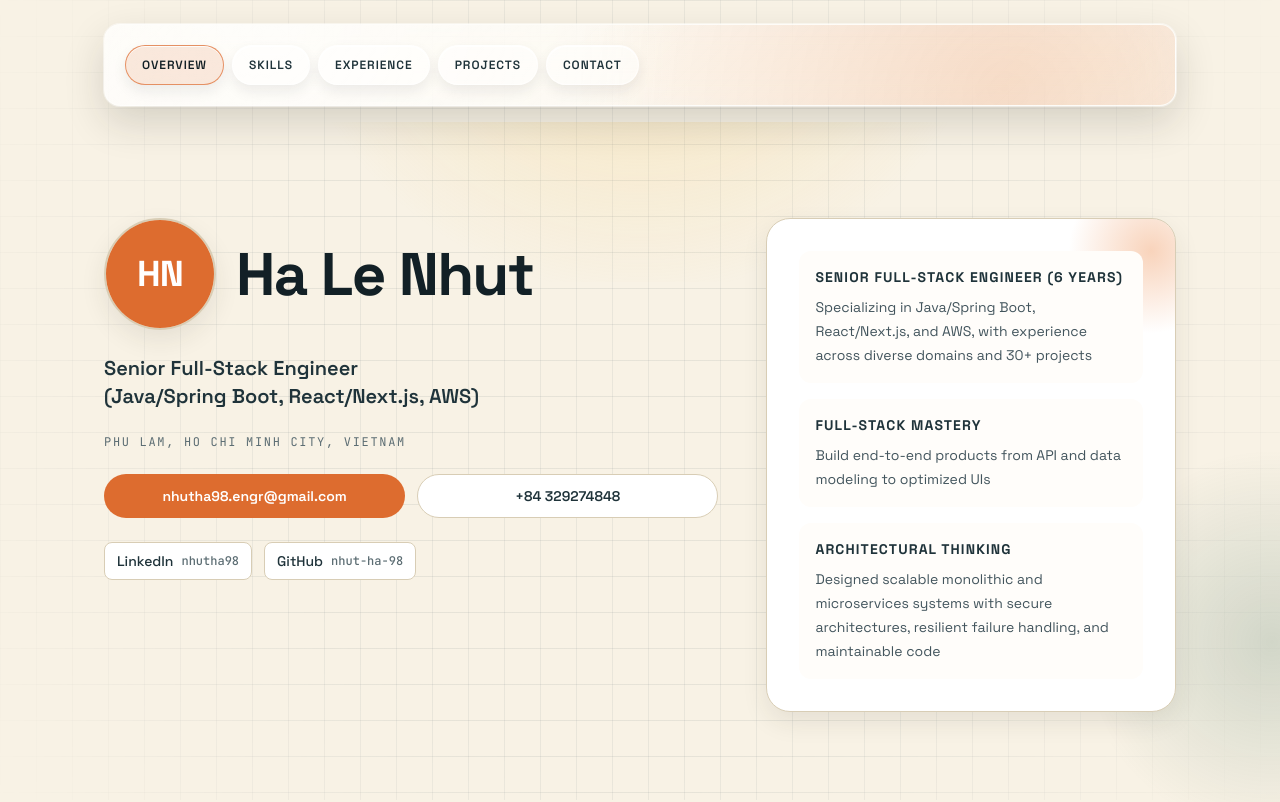
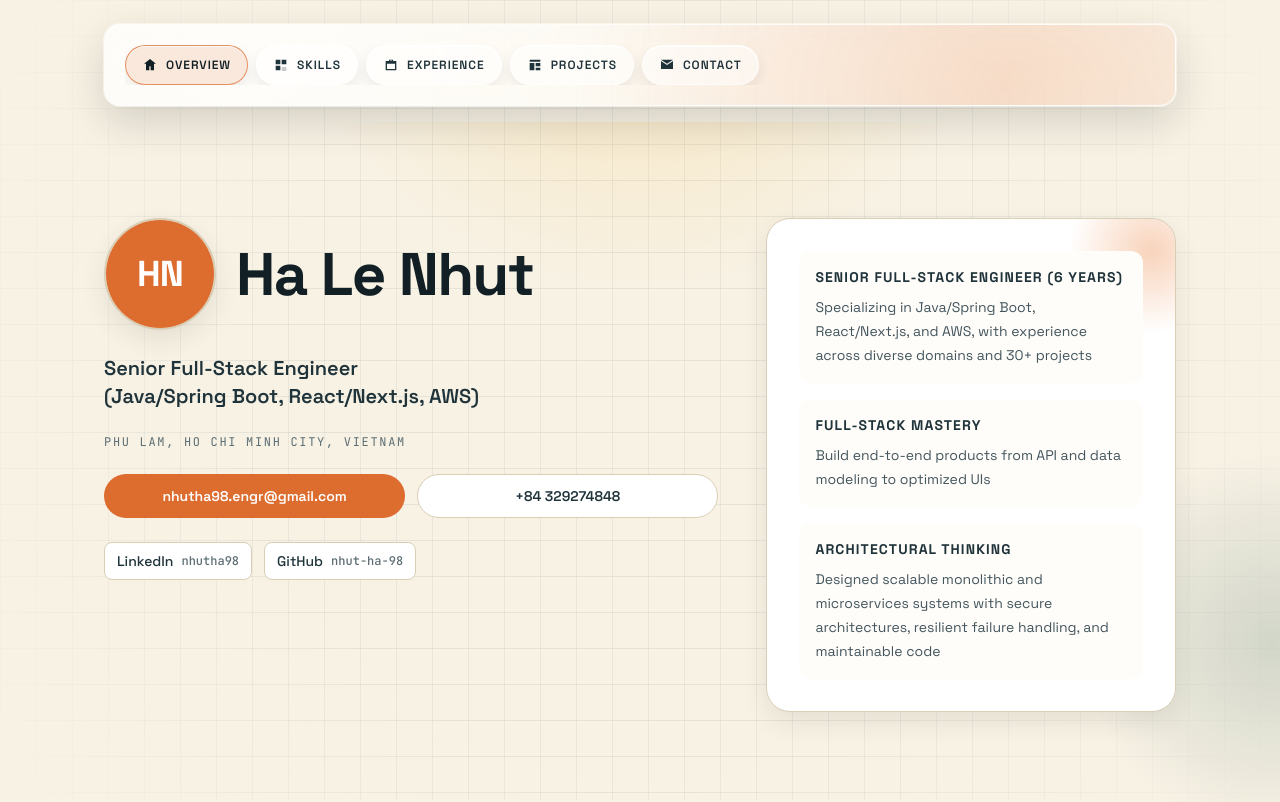
Before and after one commit to nhut-ha-98/nhutha-portfolio, a Next.js app: page / in a window 1280 px wide. Shown: the top 802 px of the page. Built offline with nearby package versions, Linux system fonts and the light colour scheme.

Commit message:
feat: add NavIcon component to PageHeaderView for improved navigation icons and accessibility

```diff
--- a/components/ui/PageHeaderView.tsx
+++ b/components/ui/PageHeaderView.tsx
@@ -8,6 +8,61 @@ interface PageHeaderViewProps {
   navItems: readonly NavItem[];
   isSticky?: boolean;
   activeHref?: string;
+}
+
+function NavIcon({ href }: { href: string }) {
+  const iconClassName = "size-4";
+
+  switch (href) {
+    case "#hero":
+      return (
+        <svg viewBox="0 0 24 24" aria-hidden="true" className={iconClassName}>
+          <path
+            d="M12 3l9 7h-3v10h-5v-6H11v6H6V10H3l9-7z"
+            fill="currentColor"
+          />
+        </svg>
+      );
+    case "#skills":
+      return (
+        <svg viewBox="0 0 24 24" aria-hidden="true" className={iconClassName}>
+          <path
+            d="M4 4h7v7H4V4zm9 0h7v7h-7V4zM4 13h7v7H4v-7zm9 3h7v1h-7v-1zm0 3h7v1h-7v-1z"
+            fill="currentColor"
+          />
+        </svg>
+      );
+    case "#experience":
+      return (
+        <svg viewBox="0 0 24 24" aria-hidden="true" className={iconClassName}>
+          <path
+            d="M9 4h6v2h5v14H4V6h5V4zm2 2h2V5h-2v1zm-5 4v8h12v-8H6z"
+            fill="currentColor"
+          />
+        </svg>
+      );
+    case "#projects":
+      return (
+        <svg viewBox="0 0 24 24" aria-hidden="true" className={iconClassName}>
+          <path
+            d="M4 4h16v3H4V4zm0 5h7v11H4V9zm9 0h7v5h-7V9zm0 7h7v4h-7v-4z"
+            fill="currentColor"
+          />
+        </svg>
+      );
+    case "#contact":
+      return (
+        <svg viewBox="0 0 24 24" aria-hidden="true" className={iconClassName}>
+          <path d="M3 6l9 6 9-6v12H3V6zm9 4L3 4h18l-9 6z" fill="currentColor" />
+        </svg>
+      );
+    default:
+      return (
+        <svg viewBox="0 0 24 24" aria-hidden="true" className={iconClassName}>
+          <circle cx="12" cy="12" r="4" fill="currentColor" />
+        </svg>
+      );
+  }
 }
 
 export function PageHeaderView({
@@ -24,27 +79,33 @@ export function PageHeaderView({
           : "shadow-[0_16px_40px_rgba(30,34,26,0.16)]"
       }`}
     >
-      <div className="flex flex-wrap items-center justify-between gap-3">
-        {/* <h2 className="relative text-sm font-bold uppercase tracking-[0.12em] text-[var(--ink-soft)]">
-          {title}
-        </h2> */}
-        <nav aria-label="Page sections" className="relative">
-          <ul className="flex flex-wrap justify-end gap-2">
+      <div className="flex flex-nowrap items-center justify-between gap-3">
+        <nav aria-label="Page sections" className="relative min-w-0 flex-1">
+          <h2 className="sr-only">{title}</h2>
+          <ul className="flex flex-nowrap justify-start gap-2  overflow-x-auto">
             {navItems.map((item) => {
               const isActive = item.href === activeHref;
 
               return (
-                <li key={item.href}>
+                <li key={item.href} className="shrink-0">
                   <a
                     href={item.href}
+                    aria-label={item.label}
                     aria-current={isActive ? "location" : undefined}
-                    className={`inline-flex min-h-10 items-center rounded-full border px-4 text-xs font-semibold uppercase tracking-[0.08em] shadow-[inset_0_1px_0_rgba(255,255,255,0.8),0_6px_14px_rgba(21,30,35,0.08)] transition focus-visible:outline-2 focus-visible:outline-offset-2 focus-visible:outline-[var(--accent)] ${
+                    className={`inline-flex min-h-10 items-center gap-2 whitespace-nowrap rounded-full border px-3 text-xs font-semibold uppercase tracking-[0.08em] shadow-[inset_0_1px_0_rgba(255,255,255,0.8),0_6px_14px_rgba(21,30,35,0.08)] transition focus-visible:outline-2 focus-visible:outline-offset-2 focus-visible:outline-[var(--accent)] sm:px-4 ${
                       isActive
                         ? "border-[var(--accent)]/70 bg-[var(--accent)]/14 text-[var(--ink)]"
                         : "border-white/60 bg-white/50 text-[var(--ink-soft)] hover:border-[var(--accent)]/55 hover:bg-white/68 hover:text-[var(--ink)]"
                     }`}
                   >
-                    {item.label}
+                    <NavIcon href={item.href} />
+                    <span
+                      className={
+                        isActive ? "inline sm:inline" : "hidden sm:inline"
+                      }
+                    >
+                      {item.label}
+                    </span>
                   </a>
                 </li>
               );
```
